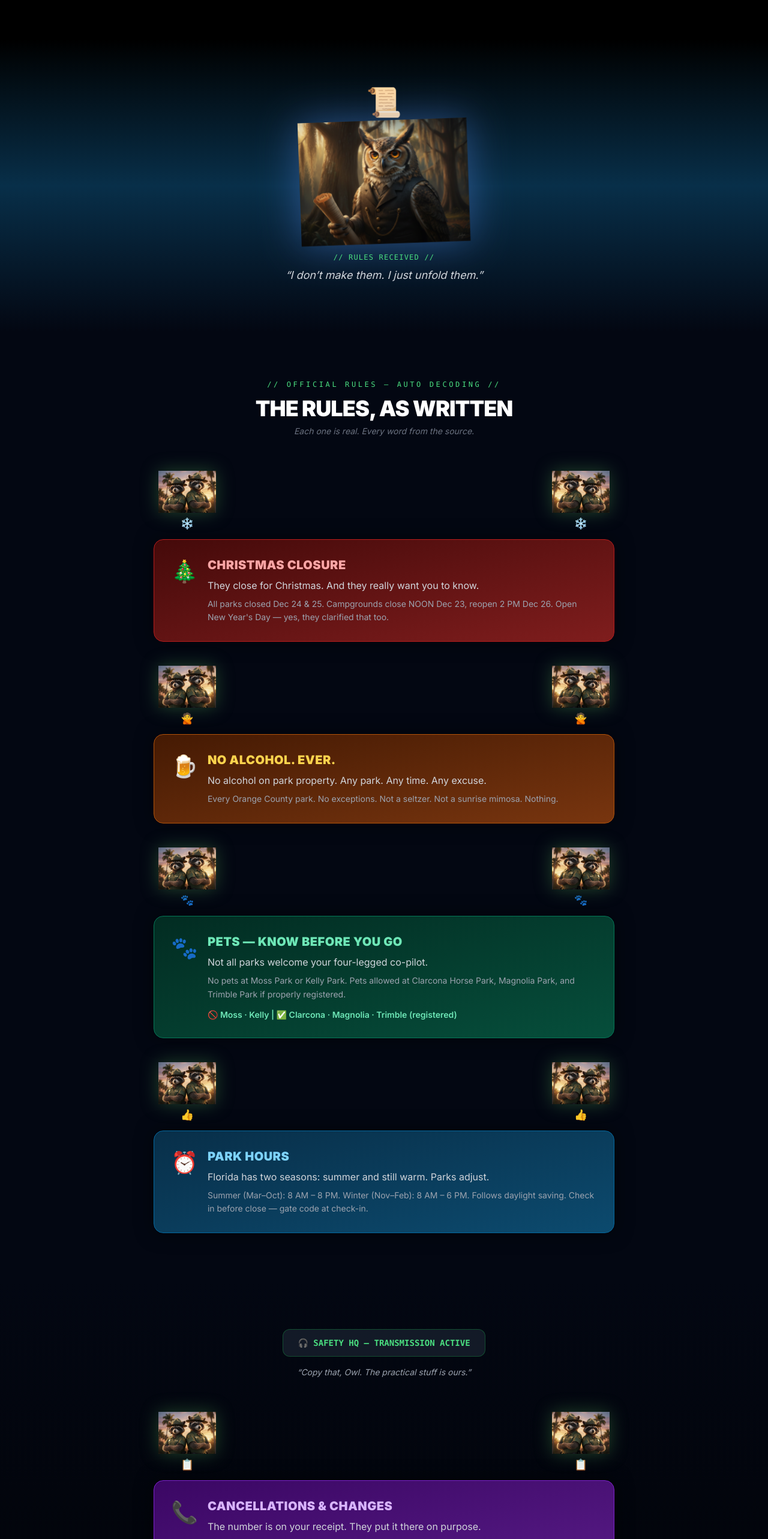
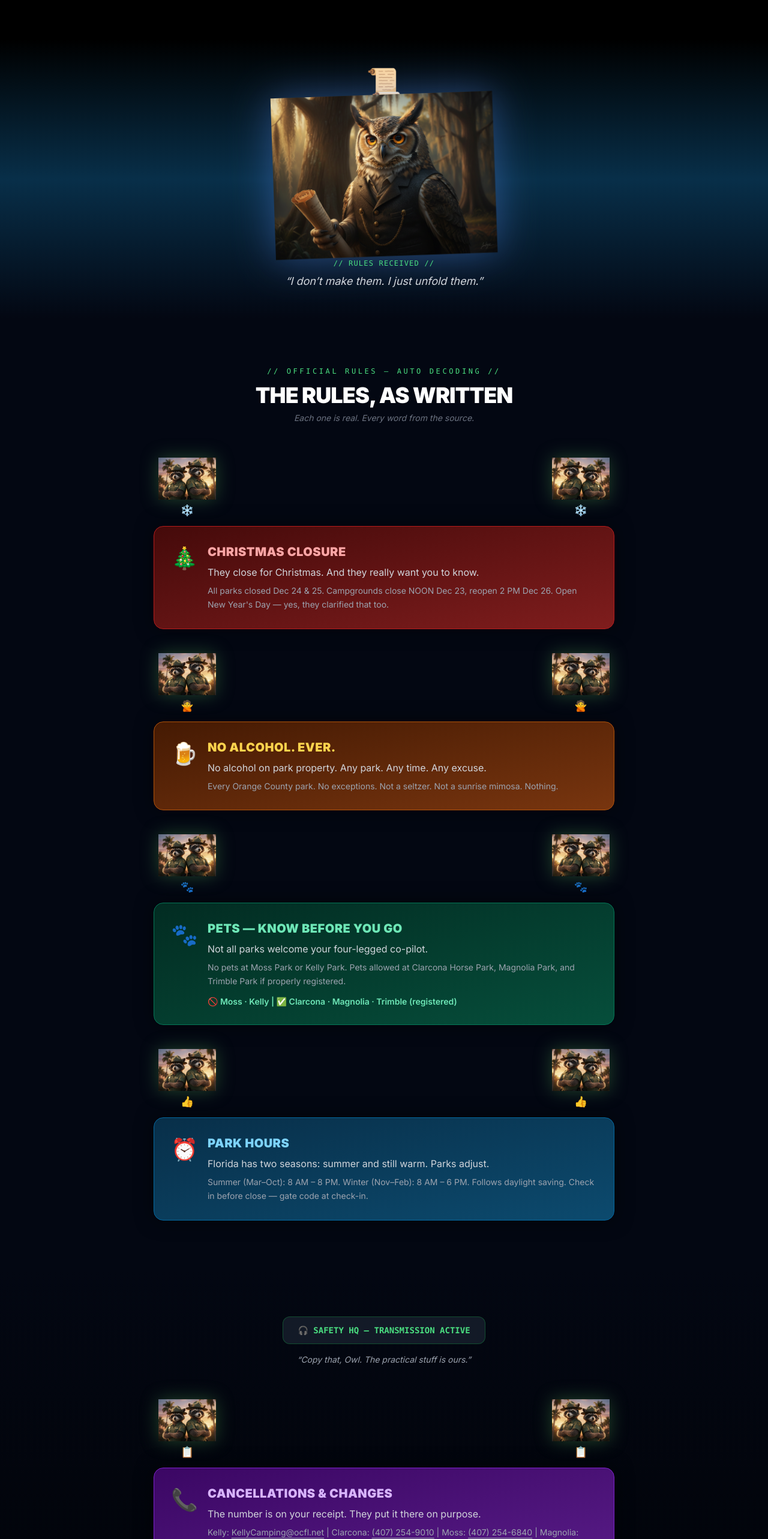
Before and after one commit to idxrealty-wq/nationaltravelkey.com, a Next.js app: page /park-rules in a window 1280 px wide. Shown: the part 1479-4045 px from the top of the page at 60% size. Built offline with nearby package versions, Linux system fonts and the light colour scheme.

Commit message:
fix: enlarge owl, tighten spacing, add tap-to-call contact links

```diff
--- a/src/app/park-rules/page.tsx
+++ b/src/app/park-rules/page.tsx
@@ -330,6 +330,7 @@ function OwlCatch() {
   const ref = useRef<HTMLDivElement>(null);
   const v = useVis(ref);
   const [caught, setCaught] = useState(false);
+
   useEffect(() => {
     if (v) {
       sounds.sonar();
@@ -337,19 +338,20 @@ function OwlCatch() {
       return () => clearTimeout(t);
     }
   }, [v]);
+
   return (
-    <section ref={ref} className="relative bg-gradient-to-b from-black via-sky-950 to-gray-950 px-4 py-20 overflow-hidden">
+    <section ref={ref} className="relative bg-gradient-to-b from-black via-sky-950 to-gray-950 px-4 py-10 md:py-12 overflow-hidden">
       <div className="max-w-2xl mx-auto flex flex-col items-center text-center">
-        <div className={`transition-all duration-700 text-5xl mb-4 ${v ? "opacity-100 translate-y-0" : "opacity-0 -translate-y-16"}`}>
+        <div className={`transition-all duration-700 text-5xl mb-2 ${v ? "opacity-100 translate-y-0" : "opacity-0 -translate-y-16"}`}>
           📜
         </div>
         <img
           src={OWL}
           alt="Wise owl"
-          className={`w-48 md:w-64 drop-shadow-2xl transition-all duration-500 ${caught ? "scale-110 -rotate-2" : "scale-100"} ${v ? "opacity-100" : "opacity-0"}`}
+          className={`w-64 md:w-[21rem] drop-shadow-2xl transition-all duration-500 ${caught ? "scale-110 -rotate-2" : "scale-100"} ${v ? "opacity-100" : "opacity-0"}`}
           style={{ filter: "drop-shadow(0 0 30px rgba(100,150,255,0.4))" }}
         />
-        <div className={`mt-6 transition-all duration-700 delay-700 ${caught ? "opacity-100 translate-y-0" : "opacity-0 translate-y-4"}`}>
+        <div className={`mt-4 transition-all duration-700 delay-700 ${caught ? "opacity-100 translate-y-0" : "opacity-0 translate-y-4"}`}>
           <p className="text-green-400 font-mono text-xs tracking-widest mb-2">// RULES RECEIVED //</p>
           <p className="text-gray-300 italic text-base md:text-lg">
             &ldquo;I don&rsquo;t make them. I just unfold them.&rdquo;
@@ -386,6 +388,7 @@ function RaccoonGuards({ reaction, vis }: { reaction: string; vis: boolean }) {
 
 function AutoCard({ r, vis, dir }: { r: Rule; vis: boolean; dir: "left" | "right" }) {
   const played = useRef(false);
+
   useEffect(() => {
     if (vis && !played.current) {
       played.current = true;
@@ -393,12 +396,51 @@ function AutoCard({ r, vis, dir }: { r: Rule; vis: boolean; dir: "left" | "right
       setTimeout(() => sounds.clank(), 300);
     }
   }, [vis]);
+
   const slide = dir === "left" ? "-translate-x-20" : "translate-x-20";
+
+  const renderDetail = (text: string) => {
+    if (r.t !== "CANCELLATIONS & CHANGES") {
+      return text;
+    }
+
+    return (
+      <span>
+        Kelly:{" "}
+        <a href="mailto:KellyCamping@ocfl.net" className="underline underline-offset-4 hover:text-white">
+          KellyCamping@ocfl.net
+        </a>
+        {" | "}
+        Clarcona:{" "}
+        <a href="tel:+14072549010" className="underline underline-offset-4 hover:text-white">
+          (407) 254-9010
+        </a>
+        {" | "}
+        Moss:{" "}
+        <a href="tel:+14072546840" className="underline underline-offset-4 hover:text-white">
+          (407) 254-6840
+        </a>
+        {" | "}
+        Magnolia:{" "}
+        <a href="tel:+14072549046" className="underline underline-offset-4 hover:text-white">
+          (407) 254-9046
+        </a>
+        {" | "}
+        Trimble:{" "}
+        <a href="tel:+14072541982" className="underline underline-offset-4 hover:text-white">
+          (407) 254-1982
+        </a>
+      </span>
+    );
+  };
+
   return (
     <div className={`transition-all duration-700 ${vis ? "opacity-100 translate-x-0 translate-y-0 scale-100" : `opacity-0 ${slide} translate-y-6 scale-95`}`}>
       <RaccoonGuards reaction={r.reaction} vis={vis} />
-      <div className={`bg-gradient-to-br ${r.c} border ${r.b} rounded-2xl p-5 md:p-7`}
-        style={{ boxShadow: vis ? "0 0 30px rgba(0,0,0,0.5)" : "none" }}>
+      <div
+        className={`bg-gradient-to-br ${r.c} border ${r.b} rounded-2xl p-5 md:p-7`}
+        style={{ boxShadow: vis ? "0 0 30px rgba(0,0,0,0.5)" : "none" }}
+      >
         <div className="flex items-start gap-4">
           <span className="text-3xl md:text-4xl mt-1">{r.e}</span>
           <div className="flex-1">
@@ -408,8 +450,8 @@ function AutoCard({ r, vis, dir }: { r: Rule; vis: boolean; dir: "left" | "right
             <p className="text-gray-300 text-sm md:text-base mt-2 leading-relaxed">
               {r.w}
             </p>
-            <p className="text-gray-400 text-sm mt-2 leading-relaxed">
-              {r.d}
+            <p className="text-gray-400 text-sm mt-2 leading-relaxed break-words">
+              {renderDetail(r.d)}
             </p>
             {r.p && (
               <p className={`text-xs md:text-sm mt-3 font-semibold ${r.a}`}>
```
